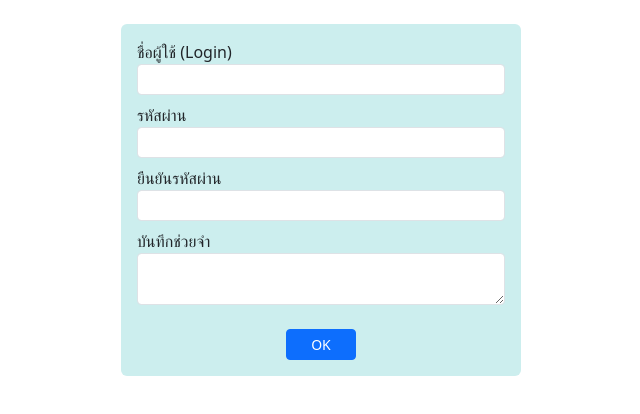
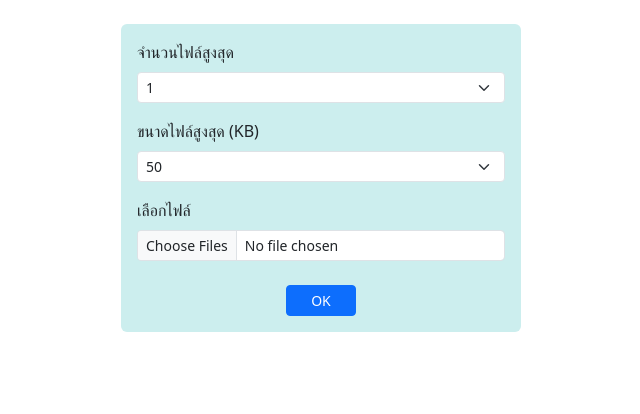
Before and after one commit to ChakkaphatChanamee/app1, a React (Create React App) app: page / in a window 1280 px wide. Shown: the top 414 px of the page, without its empty margins (319-959 px from the left). Built offline with nearby package versions, Linux system fonts and the light colour scheme.

Commit message:
Create Input type file
Create Input type file

```diff
--- a/src/App.js
+++ b/src/App.js
@@ -1,7 +1,6 @@
-import React from "react"
-import FormText from "./form-text"
-
+import React from'react'
+import FormSelectFile from'./form-select-file';
 
 export default function App() {
-  return <FormText/>
-  }
+return <FormSelectFile/>
+}
--- /dev/null
+++ b/src/form-select-file.js
@@ -0,0 +1,63 @@
+import React from 'react'
+export default function FormSelectFile() {
+    const inputFile = React.useRef()
+    const selectMaxNumFiles = React.useRef()
+    const selectMaxSize = React.useRef()
+
+    let maxNumfiles = [1,2,3,4,5]
+    let maxSizes = [50, 100, 200, 500, 1000]
+
+    const onClickButton = () => {
+        let maxNumFiles = selectMaxNumFiles.current.value
+        let maxSize = selectMaxSize.current.value
+        if (inputFile.current.files.length > maxNumFiles) {
+            alert(`เลือกได้ไม่เกิน ${maxNumFiles} ไฟล์`)
+            return
+        }
+        for (let f of inputFile.current.files) {
+            if (f.size > maxSize * 1000) {
+                alert(`ขนาดของแต่ละไฟล์ต้องไม่เกิน ${maxSize}`)
+                return
+            }
+        }
+    alert('Files OK')
+    }
+    return (
+        <div className="mt-4 mx-auto p-3 rounded"
+        style={{ width:'400px', background:'#cee'}}>
+
+        <form>
+            <div className="form-group mb-3">
+                <label htmlFor="maxNumFiles" className="form-label">จำนวนไฟล์สูงสุด</label>
+                <select id="maxNumFiles" className="form-select form-select-sm" ref={selectMaxNumFiles}>
+            {
+                maxNumfiles.map(i => {
+                    return <option value={i}>{i}</option >
+                })
+            }
+            </select>
+            </div>
+            <div className="form-group mb-3">
+                <label htmlFor="maxSize" className="form-label">ขนาดไฟล์สูงสุด (KB)</label>
+                <select id="maxSize" className="form-select form-select-sm" ref={selectMaxSize}>
+            {
+                maxSizes.map (i => {
+                    return <option value={i}>{i}</option>
+                })
+            }
+                </select>
+            </div>
+            <div className="form-group mb-3">
+                <label htmlFor="file" className="form-label">เลือกไฟล์</label>
+                <input type="file" id="file" accept="image/*"
+                    className="form-control form-control-sm" ref={inputFile} multiple/>
+            </div>
+            <div className="text-center mt-4">
+                <button type="button" className="btn btn-sm btn-primary px-4"
+                    onClick={onClickButton}>OK
+                </button>
+            </div>
+        </form>
+    </div>
+    )
+}
```
